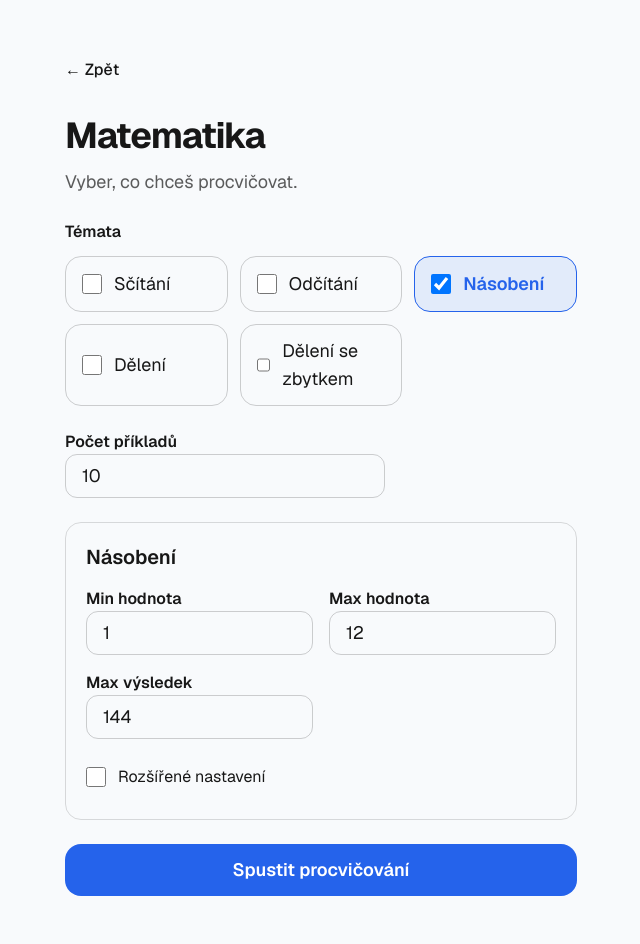
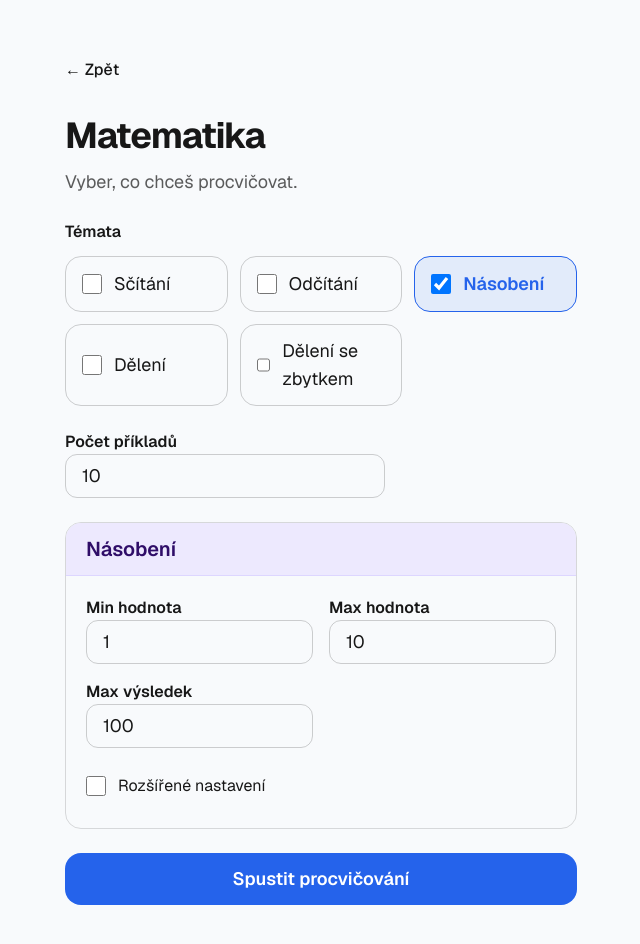
Before and after one commit to git-testovaci/manas-uceni, a Next.js app: page /math in a window 1280 px wide. Shown: the top 944 px of the page, without its empty margins (319-959 px from the left). Built offline with nearby package versions, Linux system fonts and the light colour scheme.

Commit message:
fix: refine math settings and remainder division

```diff
--- a/features/math/MathPracticeClient.tsx
+++ b/features/math/MathPracticeClient.tsx
@@ -2,7 +2,10 @@
 
 import {
   createDefaultMathPracticeConfig,
+  DEFAULT_DIVISION_CONFIG,
+  DEFAULT_DIVISION_REMAINDER_CONFIG,
   DEFAULT_MATH_TOPIC_CONFIGS,
+  DEFAULT_MULTIPLICATION_CONFIG,
 } from "@/lib/math/mathDefaults";
 import { generateMathExercises } from "@/lib/math/generateMathExercises";
 import { processMathAnswer } from "@/lib/math/processMathAnswer";
@@ -58,6 +61,19 @@ const TOPIC_OPTIONS: { topic: MathTopic; label: string }[] = [
 
 const SELECTABLE_TOPICS: MathTopic[] = TOPIC_OPTIONS.map(({ topic }) => topic);
 
+const NO_TOPICS_ERROR = "Vyber alespoň jedno téma.";
+
+type GridTopic = "multiplication" | "division" | "division-remainder";
+
+const GRID_TOPIC_CONFIG_KEY: Record<
+  GridTopic,
+  "multiplication" | "division" | "divisionRemainder"
+> = {
+  multiplication: "multiplication",
+  division: "division",
+  "division-remainder": "divisionRemainder",
+};
+
 function createDefaultAdvancedFlags(): AdvancedFlags {
   return {
     addition: false,
@@ -143,6 +159,96 @@ function rangesDiffer(a: MathRangeConfig, b: MathRangeConfig): boolean {
   return a.min !== b.min || a.max !== b.max;
 }
 
+function getDefaultTopicConfigForTopic(topic: MathTopic): MathTopicConfigs {
+  switch (topic) {
+    case "addition":
+      return { addition: { ...DEFAULT_MATH_TOPIC_CONFIGS.addition! } };
+    case "subtraction":
+      return { subtraction: { ...DEFAULT_MATH_TOPIC_CONFIGS.subtraction! } };
+    case "multiplication":
+      return { multiplication: { ...DEFAULT_MULTIPLICATION_CONFIG } };
+    case "division":
+      return { division: { ...DEFAULT_DIVISION_CONFIG } };
+    case "division-remainder":
+      return {
+        divisionRemainder: { ...DEFAULT_DIVISION_REMAINDER_CONFIG },
+      };
+    default:
+      return {};
+  }
+}
+
+function filterSelectionToRange(
+  selected: number[] | undefined,
+  range: MathRangeConfig,
+): number[] | undefined {
+  if (!selected || selected.length === 0) {
+    return undefined;
+  }
+
+  const visible = buildRangeValues(range);
+  const filtered = selected.filter((value) => visible.includes(value));
+
+  if (filtered.length === 0) {
+    return [];
+  }
+
+  if (filtered.length === visible.length) {
+    return undefined;
+  }
+
+  return filtered;
+}
+
+function applyGridLastDeselected(
+  formState: MathConfigFormState,
+  topic: GridTopic,
+): { formState: MathConfigFormState; configError: string | null } {
+  const nextFormState = disableTopicFromEmptyGrid(formState, topic);
+
+  return {
+    formState: nextFormState,
+    configError:
+      nextFormState.enabledTopics.length === 0 ? NO_TOPICS_ERROR : null,
+  };
+}
+
+function disableTopicFromEmptyGrid(
+  formState: MathConfigFormState,
+  topic: GridTopic,
+): MathConfigFormState {
+  const configKey = GRID_TOPIC_CONFIG_KEY[topic];
+  const currentConfig = formState.topicConfigs[configKey];
+  const nextEnabledTopics = formState.enabledTopics.filter(
+    (enabledTopic) => enabledTopic !== topic,
+  );
+
+  if (!currentConfig) {
+    return {
+      ...formState,
+      enabledTopics: nextEnabledTopics,
+    };
+  }
+
+  const clearedConfig = { ...currentConfig };
+  if (topic === "multiplication") {
+    (clearedConfig as MultiplicationConfig).selectedMultipliers = undefined;
+  } else if (topic === "division") {
+    (clearedConfig as DivisionConfig).selectedDivisors = undefined;
+  } else {
+    (clearedConfig as DivisionRemainderConfig).selectedDivisors = undefined;
+  }
+
+  return {
+    ...formState,
+    enabledTopics: nextEnabledTopics,
+    topicConfigs: {
+      ...formState.topicConfigs,
+      [configKey]: clearedConfig,
+    },
+  };
+}
+
 function buildPracticeConfig(form: MathConfigFormState): MathPracticeConfig {
   const base = createDefaultMathPracticeConfig();
   const topicConfigs = applySimpleModeOverrides(form);
@@ -308,12 +414,132 @@ export function MathPracticeClient() {
   const [configError, setConfigError] = useState<string | null>(null);
 
   const toggleTopic = (topic: MathTopic) => {
-    setFormState((current) => ({
+    setFormState((current) => {
+      if (current.enabledTopics.includes(topic)) {
+        return {
           ...current,
-      enabledTopics: current.enabledTopics.includes(topic)
-        ? current.enabledTopics.filter((item) => item !== topic)
-        : [...current.enabledTopics, topic],
-    }));
+          enabledTopics: current.enabledTopics.filter((item) => item !== topic),
+        };
+      }
+
+      const defaultTopicConfig = getDefaultTopicConfigForTopic(topic);
+      return {
+        ...current,
+        enabledTopics: [...current.enabledTopics, topic],
+        topicConfigs: {
+          ...current.topicConfigs,
+          ...defaultTopicConfig,
+        },
+        advanced: {
+          ...current.advanced,
+          [topic]: false,
+        },
+      };
+    });
+    setConfigError(null);
+  };
+
+  const handleGridLastDeselected = (topic: GridTopic) => {
+    const { formState: nextFormState, configError } = applyGridLastDeselected(
+      formState,
+      topic,
+    );
+    setFormState(nextFormState);
+    setConfigError(configError);
+  };
+
+  const handleGridRangeSync = (
+    topic: GridTopic,
+    nextFormState: MathConfigFormState,
+  ): { formState: MathConfigFormState; configError: string | null } => {
+    const configKey = GRID_TOPIC_CONFIG_KEY[topic];
+    const config = nextFormState.topicConfigs[configKey];
+    if (!config) {
+      return { formState: nextFormState, configError: null };
+    }
+
+    const range =
+      topic === "multiplication"
+        ? (config as MultiplicationConfig).multiplier
+        : (config as DivisionConfig | DivisionRemainderConfig).divisor;
+    const selected =
+      topic === "multiplication"
+        ? (config as MultiplicationConfig).selectedMultipliers
+        : (config as DivisionConfig | DivisionRemainderConfig).selectedDivisors;
+
+    const normalized = filterSelectionToRange(selected, range);
+    if (normalized === undefined) {
+      return { formState: nextFormState, configError: null };
+    }
+
+    if (normalized.length === 0) {
+      const disabledState = disableTopicFromEmptyGrid(nextFormState, topic);
+      return {
+        formState: disabledState,
+        configError:
+          disabledState.enabledTopics.length === 0 ? NO_TOPICS_ERROR : null,
+      };
+    }
+
+    const updatedConfig =
+      topic === "multiplication"
+        ? {
+            ...(config as MultiplicationConfig),
+            selectedMultipliers: normalized,
+          }
+        : topic === "division"
+          ? {
+              ...(config as DivisionConfig),
+              selectedDivisors: normalized,
+            }
+          : {
+              ...(config as DivisionRemainderConfig),
+              selectedDivisors: normalized,
+            };
+
+    return {
+      formState: {
+        ...nextFormState,
+        topicConfigs: {
+          ...nextFormState.topicConfigs,
+          [configKey]: updatedConfig,
+        },
+      },
+      configError: null,
+    };
+  };
+
+  const applyFormStateChange = (nextFormState: MathConfigFormState) => {
+    let syncedState = nextFormState;
+    let nextError: string | null = null;
+
+    for (const topic of [
+      "multiplication",
+      "division",
+      "division-remainder",
+    ] as GridTopic[]) {
+      if (!syncedState.enabledTopics.includes(topic)) {
+        continue;
+      }
+
+      const result = handleGridRangeSync(topic, syncedState);
+      syncedState = result.formState;
+      if (result.configError) {
+        nextError = result.configError;
+      }
+    }
+
+    setFormState(syncedState);
+    if (nextError) {
+      setConfigError(nextError);
+      return;
+    }
+
+    if (syncedState.enabledTopics.length > 0) {
+      setConfigError((current) =>
+        current === NO_TOPICS_ERROR ? null : current,
+      );
+    }
   };
 
   const clearAnswerInputs = () => {
@@ -326,7 +552,7 @@ export function MathPracticeClient() {
     setConfigError(null);
 
     if (formState.enabledTopics.length === 0) {
-      setConfigError("Vyber alespoň jedno téma.");
+      setConfigError(NO_TOPICS_ERROR);
       return;
     }
 
@@ -517,7 +743,8 @@ export function MathPracticeClient() {
         formState={formState}
         configError={configError}
         onToggleTopic={toggleTopic}
-        onFormStateChange={setFormState}
+        onFormStateChange={applyFormStateChange}
+        onGridLastDeselected={handleGridLastDeselected}
         onStart={handleStartPractice}
       />
     );
@@ -565,6 +792,7 @@ type ConfigScreenProps = {
   configError: string | null;
   onToggleTopic: (topic: MathTopic) => void;
   onFormStateChange: (state: MathConfigFormState) => void;
+  onGridLastDeselected: (topic: GridTopic) => void;
   onStart: () => void;
 };
 
@@ -573,6 +801,7 @@ function ConfigScreen({
   configError,
   onToggleTopic,
   onFormStateChange,
+  onGridLastDeselected,
   onStart,
 }: ConfigScreenProps) {
   const updateTopicConfig = <K extends keyof MathTopicConfigs>(
@@ -678,6 +907,7 @@ function ConfigScreen({
             onChange={(config) =>
               updateTopicConfig("multiplication", () => config)
             }
+            onGridLastDeselected={() => onGridLastDeselected("multiplication")}
           />
         )}
 
@@ -688,6 +918,7 @@ function ConfigScreen({
             advanced={formState.advanced.division}
             onAdvancedChange={(value) => setAdvanced("division", value)}
             onChange={(config) => updateTopicConfig("division", () => config)}
+            onGridLastDeselected={() => onGridLastDeselected("division")}
           />
         )}
 
@@ -701,6 +932,9 @@ function ConfigScreen({
             }
             onChange={(config) =>
               updateTopicConfig("divisionRemainder", () => config)
+            }
+            onGridLastDeselected={() =>
+              onGridLastDeselected("division-remainder")
             }
           />
         )}
@@ -749,8 +983,24 @@ function TopicCard({ topic, label, selected, onToggle }: TopicCardProps) {
   );
 }
 
+type TopicSettingsColor =
+  | "addition"
+  | "subtraction"
+  | "multiplication"
+  | "division"
+  | "division-remainder";
+
+const TOPIC_HEADER_STYLES: Record<TopicSettingsColor, string> = {
+  addition: "border-sky-200 bg-sky-100 text-sky-950",
+  subtraction: "border-indigo-200 bg-indigo-100 text-indigo-950",
+  multiplication: "border-violet-200 bg-violet-100 text-violet-950",
+  division: "border-teal-200 bg-teal-100 text-teal-950",
+  "division-remainder": "border-orange-200 bg-orange-100 text-orange-950",
+};
+
 type SettingsSectionProps = {
   title: string;
+  topicColor: TopicSettingsColor;
   advanced: boolean;
   onAdvancedChange: (value: boolean) => void;
   simpleFields: ReactNode;
@@ -759,14 +1009,20 @@ type SettingsSectionProps = {
 
 function SettingsSection({
   title,
+  topicColor,
   advanced,
   onAdvancedChange,
   simpleFields,
   advancedFields,
 }: SettingsSectionProps) {
   return (
-    <section className="space-y-4 rounded-2xl border border-foreground/15 p-4 sm:p-5">
+    <section className="overflow-hidden rounded-2xl border border-foreground/15">
+      <div
+        className={`border-b px-4 py-3 sm:px-5 ${TOPIC_HEADER_STYLES[topicColor]}`}
+      >
         <h2 className="text-xl font-semibold">{title}</h2>
+      </div>
+      <div className="space-y-4 p-4 sm:p-5">
         <div className="grid grid-cols-1 gap-4 sm:grid-cols-2">{simpleFields}</div>
         <label className="flex min-h-11 items-center gap-3 text-base">
           <input
@@ -778,6 +1034,7 @@ function SettingsSection({
           <span>Rozšířené nastavení</span>
         </label>
         {advanced && <div className="space-y-4">{advancedFields}</div>}
+      </div>
     </section>
   );
 }
@@ -860,25 +1117,52 @@ type NumberGridProps = {
   range: MathRangeConfig;
   selected: number[] | undefined;
   onChange: (selected: number[] | undefined) => void;
-};
-
-function NumberGrid({ label, range, selected, onChange }: NumberGridProps) {
+  onLastDeselected?: () => void;
+};
+
+function getEffectiveNumberSelection(
+  selected: number[] | undefined,
+  numbers: number[],
+): number[] {
+  if (!selected || selected.length === 0) {
+    return numbers;
+  }
+
+  return selected;
+}
+
+function isImplicitAllSelection(
+  selected: number[] | undefined,
+): boolean {
+  return !selected || selected.length === 0;
+}
+
+function NumberGrid({
+  label,
+  range,
+  selected,
+  onChange,
+  onLastDeselected,
+}: NumberGridProps) {
   const numbers = buildRangeValues(range);
+  const effectiveSelected = getEffectiveNumberSelection(selected, numbers);
+  const implicitAll = isImplicitAllSelection(selected);
 
   const toggleNumber = (value: number) => {
-    const current = selected ?? [];
-    if (current.length === 0) {
-      onChange([value]);
-      return;
-    }
+    const current = implicitAll ? numbers : selected!;
 
     if (current.includes(value)) {
       const next = current.filter((item) => item !== value);
-      onChange(next.length > 0 ? next : undefined);
+      if (next.length === 0) {
+        onLastDeselected?.();
         return;
       }
-
-    onChange([...current, value].sort((a, b) => a - b));
+      onChange(next.length === numbers.length ? undefined : next);
+      return;
+    }
+
+    const next = [...current, value].sort((a, b) => a - b);
+    onChange(next.length === numbers.length ? undefined : next);
   };
 
   return (
@@ -886,10 +1170,7 @@ function NumberGrid({ label, range, selected, onChange }: NumberGridProps) {
       <p className="text-base font-semibold">{label}</p>
       <div className="flex flex-wrap gap-2">
         {numbers.map((value) => {
-          const isPressed =
-            selected !== undefined &&
-            selected.length > 0 &&
-            selected.includes(value);
+          const isPressed = effectiveSelected.includes(value);
 
           return (
             <button
@@ -909,7 +1190,7 @@ function NumberGrid({ label, range, selected, onChange }: NumberGridProps) {
         })}
       </div>
       <p className="text-sm text-foreground/60">
-        Žádné tlačítko není vybrané = použijí se všechna čísla v rozsahu.
+        Všechna čísla v rozsahu jsou vybraná. Kliknutím můžeš výběr upravit.
       </p>
     </div>
   );
@@ -947,6 +1228,7 @@ function AdditionSettings({
   return (
     <SettingsSection
       title="Sčítání"
+      topicColor="addition"
       advanced={advanced}
       onAdvancedChange={onAdvancedChange}
       simpleFields={
@@ -1018,6 +1300,7 @@ function SubtractionSettings({
   return (
     <SettingsSection
       title="Odčítání"
+      topicColor="subtraction"
       advanced={advanced}
       onAdvancedChange={onAdvancedChange}
       simpleFields={
@@ -1073,6 +1356,7 @@ type MultiplicationSettingsProps = {
   advanced: boolean;
   onAdvancedChange: (value: boolean) => void;
   onChange: (config: MultiplicationConfig) => void;
+  onGridLastDeselected: () => void;
 };
 
 function MultiplicationSettings({
@@ -1080,6 +1364,7 @@ function MultiplicationSettings({
   advanced,
   onAdvancedChange,
   onChange,
+  onGridLastDeselected,
 }: MultiplicationSettingsProps) {
   const updateSimpleRange = (range: MathRangeConfig) => {
     onChange({
@@ -1093,6 +1378,7 @@ function MultiplicationSettings({
   return (
     <SettingsSection
       title="Násobení"
+      topicColor="multiplication"
       advanced={advanced}
       onAdvancedChange={onAdvancedChange}
       simpleFields={
@@ -1113,7 +1399,7 @@ function MultiplicationSettings({
           />
           <NumberField
             label="Max výsledek"
-            value={config.maxResult ?? 144}
+            value={config.maxResult ?? 100}
             onChange={(maxResult) => onChange({ ...config, maxResult })}
           />
         </>
@@ -1132,7 +1418,7 @@ function MultiplicationSettings({
           />
           <NumberField
             label="Max výsledek"
-            value={config.maxResult ?? 144}
+            value={config.maxResult ?? 100}
             onChange={(maxResult) => onChange({ ...config, maxResult })}
           />
           <label className="flex min-h-11 items-center gap-3 text-base">
@@ -1156,6 +1442,7 @@ function MultiplicationSettings({
             onChange={(selectedMultipliers) =>
               onChange({ ...config, selectedMultipliers })
             }
+            onLastDeselected={onGridLastDeselected}
           />
         </>
       }
@@ -1168,6 +1455,7 @@ type DivisionSettingsProps = {
   advanced: boolean;
   onAdvancedChange: (value: boolean) => void;
   onChange: (config: DivisionConfig) => void;
+  onGridLastDeselected: () => void;
 };
 
 function DivisionSettings({
@@ -1175,6 +1463,7 @@ function DivisionSettings({
   advanced,
   onAdvancedChange,
   onChange,
+  onGridLastDeselected,
 }: DivisionSettingsProps) {
   const updateSimpleRange = (range: MathRangeConfig) => {
     onChange({
@@ -1188,6 +1477,7 @@ function DivisionSettings({
   return (
     <SettingsSection
       title="Dělení"
+      topicColor="division"
       advanced={advanced}
       onAdvancedChange={onAdvancedChange}
       simpleFields={
@@ -1239,6 +1529,7 @@ function DivisionSettings({
             onChange={(selectedDivisors) =>
               onChange({ ...config, selectedDivisors })
             }
+            onLastDeselected={onGridLastDeselected}
           />
         </>
       }
@@ -1251,6 +1542,7 @@ type DivisionRemainderSettingsProps = {
   advanced: boolean;
   onAdvancedChange: (value: boolean) => void;
   onChange: (config: DivisionRemainderConfig) => void;
+  onGridLastDeselected: () => void;
 };
 
 function DivisionRemainderSettings({
@@ -1258,6 +1550,7 @@ function DivisionRemainderSettings({
   advanced,
   onAdvancedChange,
   onChange,
+  onGridLastDeselected,
 }: DivisionRemainderSettingsProps) {
   const updateSimpleRange = (range: MathRangeConfig) => {
     onChange({
@@ -1271,6 +1564,7 @@ function DivisionRemainderSettings({
   return (
     <SettingsSection
       title="Dělení se zbytkem"
+      topicColor="division-remainder"
       advanced={advanced}
       onAdvancedChange={onAdvancedChange}
       simpleFields={
@@ -1308,6 +1602,7 @@ function DivisionRemainderSettings({
             onChange={(selectedDivisors) =>
               onChange({ ...config, selectedDivisors })
             }
+            onLastDeselected={onGridLastDeselected}
           />
         </>
       }
--- a/lib/math/generateMathExercises.ts
+++ b/lib/math/generateMathExercises.ts
@@ -361,7 +361,7 @@ function generateDivisionRemainderFromTopicConfig(
 
   for (const dividend of dividends) {
     for (const divisor of divisors) {
-      if (divisor === 0) {
+      if (!isValidDivisionRemainderExample(dividend, divisor)) {
         continue;
       }
 
@@ -377,6 +377,24 @@ function generateDivisionRemainderFromTopicConfig(
   }
 
   return exercises;
+}
+
+function isValidDivisionRemainderExample(
+  dividend: number,
+  divisor: number,
+): boolean {
+  if (divisor <= 0) {
+    return false;
+  }
+
+  if (dividend <= divisor) {
+    return false;
+  }
+
+  const quotient = Math.floor(dividend / divisor);
+  const remainder = dividend % divisor;
+
+  return quotient >= 1 && remainder > 0;
 }
 
 function getTopicDivisors(
@@ -581,8 +599,7 @@ function generateDivisionRemainderExercises(
 
   for (const divisor of divisors) {
     for (const dividend of pool) {
-      const remainder = dividend % divisor;
-      if (remainder === 0) {
+      if (!isValidDivisionRemainderExample(dividend, divisor)) {
         continue;
       }
       if (!passesMaxResult(config, dividend)) {
--- a/lib/math/mathDefaults.ts
+++ b/lib/math/mathDefaults.ts
@@ -30,23 +30,23 @@ export const DEFAULT_SUBTRACTION_CONFIG: SubtractionConfig = {
 
 export const DEFAULT_MULTIPLICATION_CONFIG: MultiplicationConfig = {
   enabled: true,
-  multiplicand: { min: 1, max: 12 },
-  multiplier: { min: 1, max: 12 },
-  maxResult: 144,
+  multiplicand: { min: 1, max: 10 },
+  multiplier: { min: 1, max: 10 },
+  maxResult: 100,
   wholeNumbersOnly: true,
 };
 
 export const DEFAULT_DIVISION_CONFIG: DivisionConfig = {
   enabled: false,
   dividend: { min: 1, max: 120 },
-  divisor: { min: 1, max: 12 },
+  divisor: { min: 1, max: 10 },
   wholeNumbersOnly: true,
 };
 
 export const DEFAULT_DIVISION_REMAINDER_CONFIG: DivisionRemainderConfig = {
   enabled: false,
   dividend: { min: 1, max: 120 },
-  divisor: { min: 1, max: 12 },
+  divisor: { min: 1, max: 10 },
   requireRemainder: true,
 };
 
@@ -62,7 +62,7 @@ export function createDefaultMathPracticeConfig(): MathPracticeConfig {
   return {
     enabledTopics: ["multiplication"],
     minValue: 1,
-    maxValue: 12,
+    maxValue: 10,
     maxResult: 100,
     questionCount: 10,
     allowRemainders: false,
```
Lines whose indentation alone changed are shown as unchanged.
